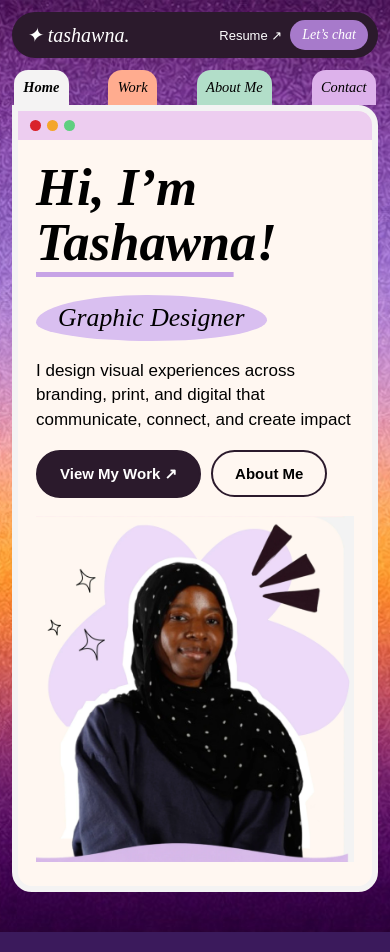
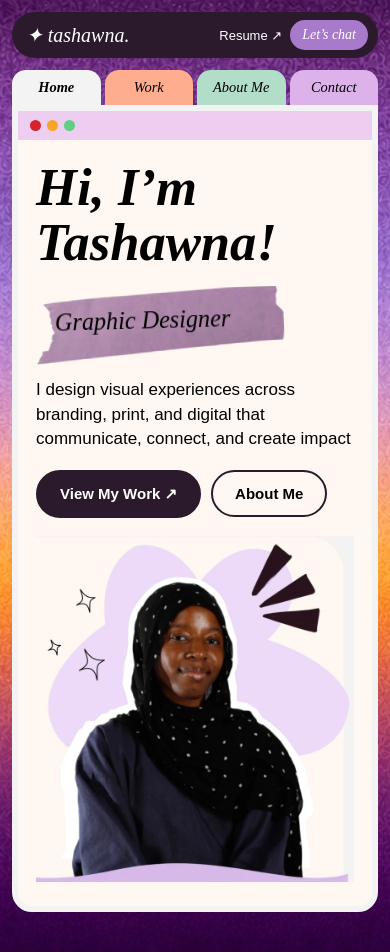
Before and after one commit to AboubakaryT/TA, a React (Vite) app: page / in a window 390 px wide. Built offline with nearby package versions, Linux system fonts and the light colour scheme.

Commit message:
made mobile more compatiable

```diff
--- a/src/index.css
+++ b/src/index.css
@@ -251,7 +251,7 @@ a {
 .m-tabs { display: flex; gap: 6px; margin: 14px 0 0; padding: 0 2px; overflow-x: auto; scrollbar-width: none; }
 .m-tabs button { flex: none; padding: 9px 16px; border: 0; border-radius: 14px 14px 0 0; font-family: 'Fraunces Variable', serif; font-style: italic; font-size: 16px; color: #000; opacity: 0.8; cursor: pointer; }
 .m-tabs button.on { opacity: 1; font-weight: 700; }
-.m-card { border: 6px solid #f4f3f3; border-radius: 0 20px 20px 20px; background: #fff7f1; overflow: hidden; animation: pagein 0.25s ease; }
+.m-card { border: 6px solid #f4f3f3; border-radius: 0 0 20px 20px; background: #fff7f1; overflow: hidden; animation: pagein 0.25s ease; }
 .m-bar { display: flex; gap: 6px; padding: 9px 12px; background: #edcdf0; }
 .m-bar i { width: 11px; height: 11px; border-radius: 50%; }
 .m-body { display: flex; flex-direction: column; gap: 18px; padding: 22px 20px 26px; }
@@ -259,7 +259,7 @@ a {
 .m-h2 { margin: 0; font-size: 7.4vw; line-height: 1.1; }
 .m-h3 { margin: 0; font-size: 8vw; }
 .m-ul { display: inline-block; padding-bottom: 6px; background: linear-gradient(#c7a3e6, #c7a3e6) left bottom / 82% 5px no-repeat; }
-.m-hl { align-self: flex-start; margin: 0; padding: 8px 22px; border-radius: 48% 52% 50% 50% / 60% 55% 45% 40%; background: #d9bff0; font-size: 6.6vw; }
+.m-hl { align-self: flex-start; box-sizing: border-box; margin: 0; width: 78%; aspect-ratio: 2747 / 793; display: flex; align-items: center; padding-left: 6%; padding-bottom: 3%; transform: rotate(-1.5deg); background: url('/assets/home-bg-3.webp') 12.9% 49% / 400% auto no-repeat; font-size: 6.2vw; white-space: nowrap; }
 .m-p { margin: 0; font-size: 17px; line-height: 1.45; }
 .m-small { margin: 0; font-size: 14px; }
 .m-btns { display: flex; gap: 10px; }
@@ -280,8 +280,8 @@ html, body { overflow-x: hidden; max-width: 100%; }
 .m-logo { min-width: 0; white-space: nowrap; font-size: clamp(16px, 5.2vw, 20px); }
 .m-resume { white-space: nowrap; font-size: clamp(11px, 3.4vw, 13px); }
 .m-chat { white-space: nowrap; padding: 7px 12px; font-size: clamp(12px, 3.6vw, 14px); }
-.m-tabs { display: grid; grid-template-columns: repeat(4, minmax(0, auto)); justify-content: space-between; gap: 4px; overflow: visible; margin-top: 12px; }
-.m-tabs button { min-width: 0; padding: 9px clamp(6px, 2.4vw, 14px); font-size: clamp(12px, 3.7vw, 16px); white-space: nowrap; }
+.m-tabs { display: grid; grid-template-columns: repeat(4, minmax(0, 1fr)); gap: 4px; padding: 0; overflow: visible; margin-top: 12px; }
+.m-tabs button { min-width: 0; width: 100%; padding: 9px 2px; font-size: clamp(12px, 3.7vw, 16px); white-space: nowrap; }
 .m-body { padding: 20px 18px 24px; }
 
 /* pixel-art hand cursor everywhere */
--- a/src/mobile/Mobile.tsx
+++ b/src/mobile/Mobile.tsx
@@ -37,7 +37,7 @@ function Hero() {
     <>
       <h1 className="m-h1 fr fr-black-italic">
         Hi, I’m<br />
-        <span className="m-ul">Tashawna!</span>
+        Tashawna!
       </h1>
       <p className="m-hl fr fr-italic">Graphic Designer</p>
       <p className="m-p dm dm-regular">
--- a/src/projects.ts
+++ b/src/projects.ts
@@ -18,7 +18,7 @@ const UB = ['acm-website.jpg', 'fall-gbm.jpg', 'resume-roast-fixed.webp', 'resum
 
 export const PROJECTS: Record<ProjectId, Project> = {
   alfa: { id: 'alfa', title: 'Alfa Art Gallery', frame: '/assets/frame-alfa.webp', size: [8000, 2859], images: ALFA, slotColor: '#ead7f6', gallery: true },
-  ub: { id: 'ub', title: 'UB ACM', frame: '/assets/frame-ub.webp', size: [8000, 2859], images: UB, slotColor: '#cddcf8', gallery: true },
+  ub: { id: 'ub', title: 'UB ACM', frame: '/assets/frame-ub-2.webp', size: [8000, 2859], images: UB, slotColor: '#cddcf8', gallery: true },
   personal: { id: 'personal', title: 'Personal Projects', frame: '/assets/frame-personal.webp', size: [3573, 2129], images: [], slotColor: '#ead7f6', gallery: false },
 }
 
```
Also changed, not shown: public/assets/frame-ub-2.webp (added).
